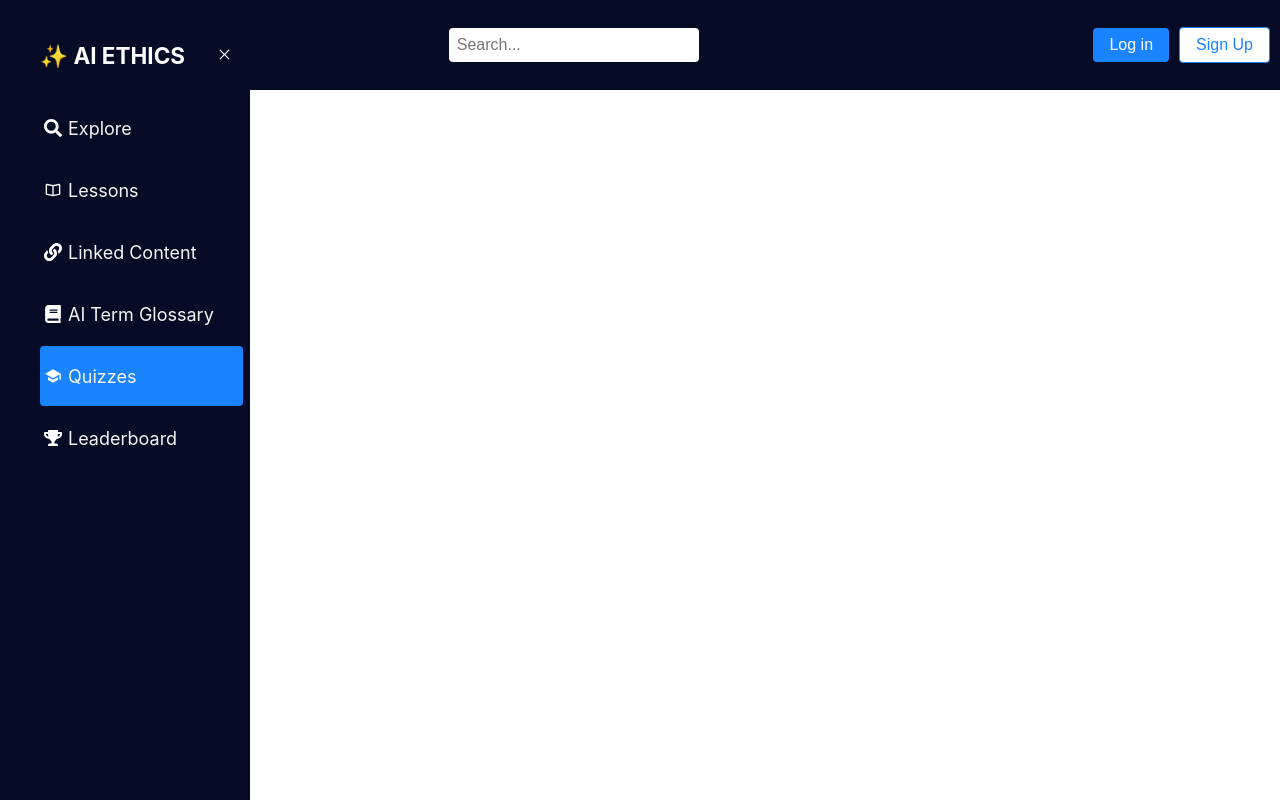
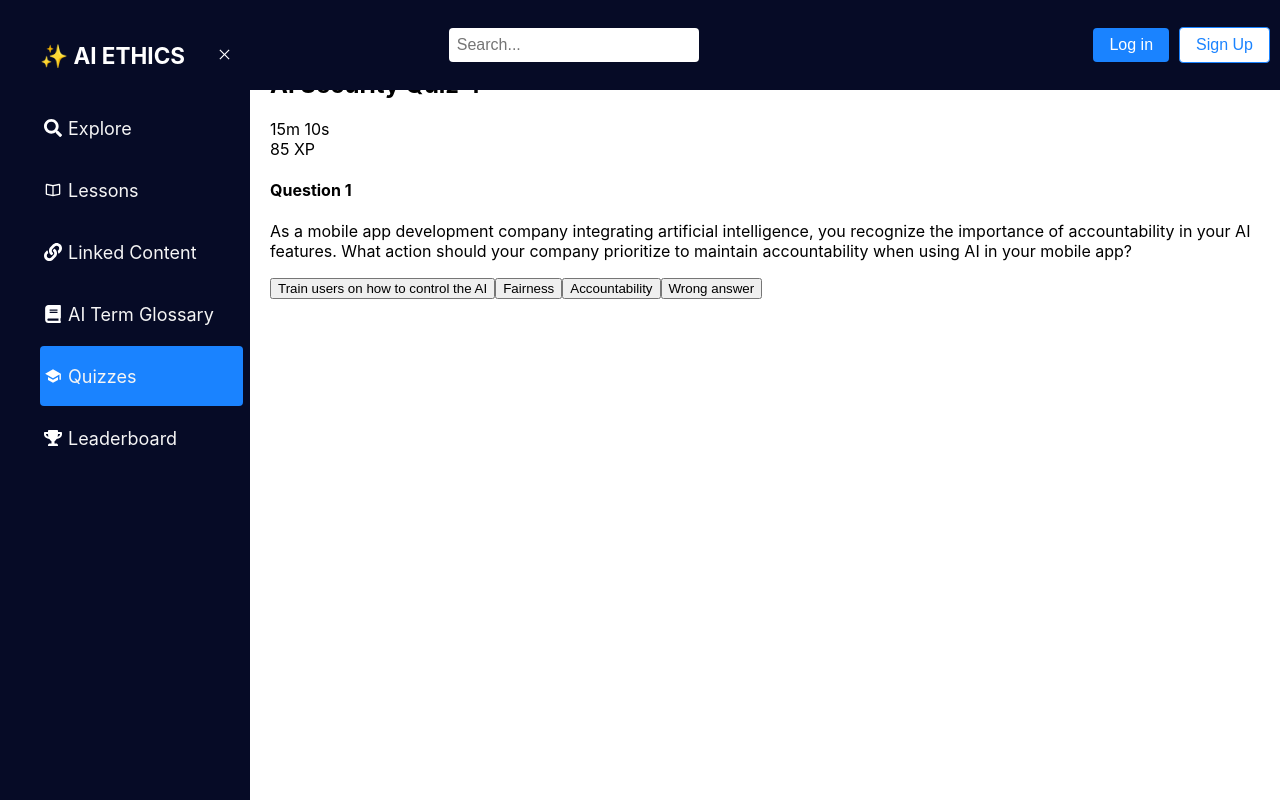
Before and after one commit to Areeb-Ashraf/AI-Ethics, a React (Create React App) app in the folder ai-ethics/: page /quizzes in a window 1280 px wide. Built offline with nearby package versions, Linux system fonts and the light colour scheme; no server answers; the database is empty.

Commit message:
created templete for quizes

```diff
--- a/ai-ethics/src/App.js
+++ b/ai-ethics/src/App.js
@@ -13,10 +13,12 @@ import Registration from "./Registration";
 import { auth } from './firebase';
 import Lessons from "./components/lessons";
 import Leaderboard from "./components/leaderboard";
+import Quizzes from "./components/Quizzes/quizzes";
 
 const Explore = () => <div>Explore Page</div>;
 const LinkedContent = () => <div>Linked Content Page</div>;
-const Quizzes = () => <div>Quizzes Page</div>;
+//const Quizzes = () => <div>Quizzes Page</div>;
+// this is in the quizzes.js file ^
 
 function App() {
   const [sidebarOpen, setSidebarOpen] = useState(true);
--- /dev/null
+++ b/ai-ethics/src/components/Quizzes/quizzes.js
@@ -0,0 +1,68 @@
+import React, { useState } from 'react';
+import './quizzes.css'; // You will style this based on the image you shared
+
+const quizQuestions = [
+  {
+    question: "As a mobile app development company integrating artificial intelligence, you recognize the importance of accountability in your AI features. What action should your company prioritize to maintain accountability when using AI in your mobile app?",
+    options: [
+      { text: "Train users on how to control the AI", isCorrect: false },
+      { text: "Fairness", isCorrect: false },
+      { text: "Accountability", isCorrect: true },
+      { text: "Wrong answer", isCorrect: false }
+    ]
+  }
+];
+
+const Quizzes = () => {
+  const [currentQuestion, setCurrentQuestion] = useState(0);
+  const [showScore, setShowScore] = useState(false);
+  const [score, setScore] = useState(0);
+  const [timer, setTimer] = useState('15m 10s'); // You can enhance this with a real timer
+
+  const handleAnswerOptionClick = (isCorrect) => {
+    if (isCorrect) {
+      setScore(score + 10); // Increase score
+    }
+
+    const nextQuestion = currentQuestion + 1;
+    if (nextQuestion < quizQuestions.length) {
+      setCurrentQuestion(nextQuestion);
+    } else {
+      setShowScore(true);
+    }
+  };
+
+  return (
+    <div className="quiz-container">
+      <div className="quiz-header">
+        <h2>AI Security Quiz 4</h2>
+        <div className="quiz-timer">{timer}</div>
+        <div className="quiz-xp">85 XP</div>
+      </div>
+
+      {showScore ? (
+        <div className="quiz-score">
+          <h3>Your Score: {score}</h3>
+        </div>
+      ) : (
+        <div className="quiz-question-section">
+          <h4>Question {currentQuestion + 1}</h4>
+          <p>{quizQuestions[currentQuestion].question}</p>
+          <div className="quiz-options">
+            {quizQuestions[currentQuestion].options.map((option, index) => (
+              <button
+                key={index}
+                onClick={() => handleAnswerOptionClick(option.isCorrect)}
+                className={option.isCorrect ? 'correct-option' : ''}
+              >
+                {option.text}
+              </button>
+            ))}
+          </div>
+        </div>
+      )}
+    </div>
+  );
+};
+
+export default Quizzes;
```
Also changed, not shown: ai-ethics/src/components/Quizzes/quizzes.css (added).
